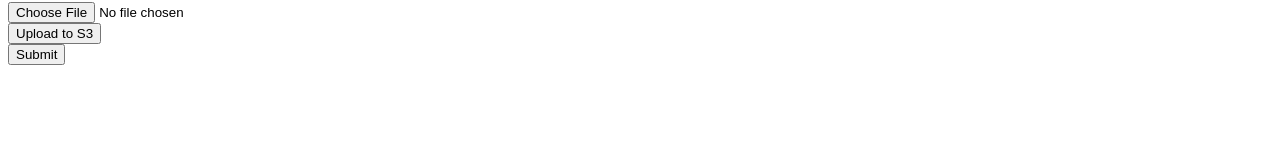
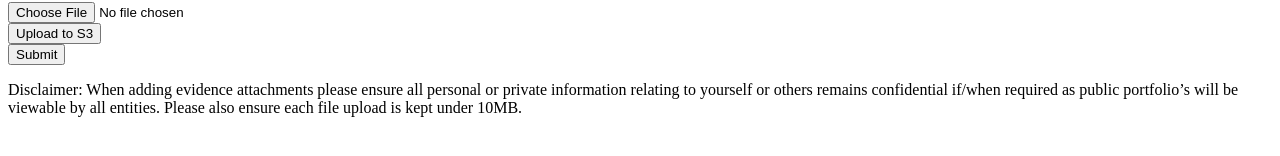
Before and after one commit to lachlanholland1/pharmacy-portfolio-app, a React app in the folder pharmacyApp/: page /create-evidence in a window 1280 px wide. Shown: the part 278-434 px from the top of the page. Built offline with nearby package versions, Linux system fonts and the light colour scheme; no server answers.

Commit message:
added disclaimer

```diff
--- a/pharmacyApp/src/components/create-evidence/CreateEvidenceForm.js
+++ b/pharmacyApp/src/components/create-evidence/CreateEvidenceForm.js
@@ -180,6 +180,10 @@ function uploadFile(file){
             Submit
           </button>
         </div>
+        <div>
+          <p>Disclaimer: When adding evidence attachments please ensure all personal or private information relating to yourself or others
+            remains confidential if/when required as public portfolio’s will be viewable by all entities. Please also ensure each file upload is kept under 10MB.</p>
+        </div>
       </form>
     </div>
   );
```
